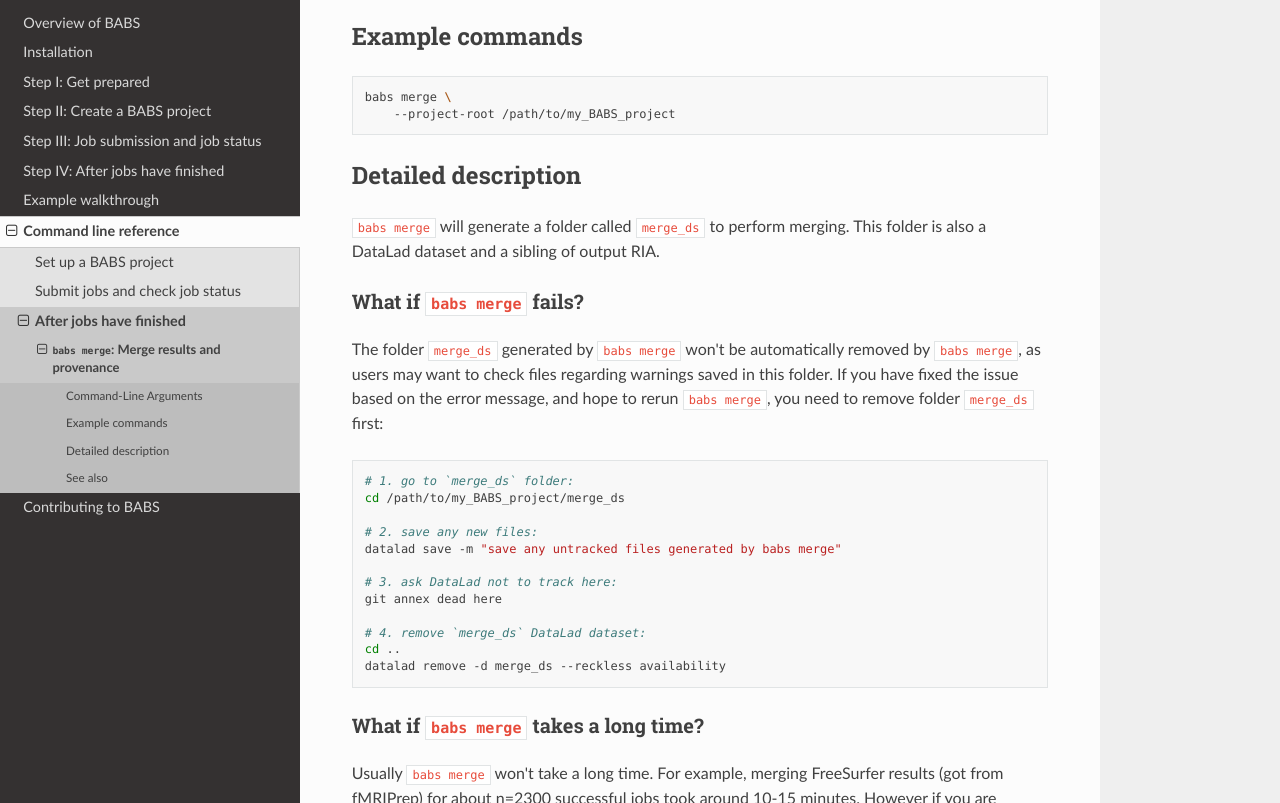
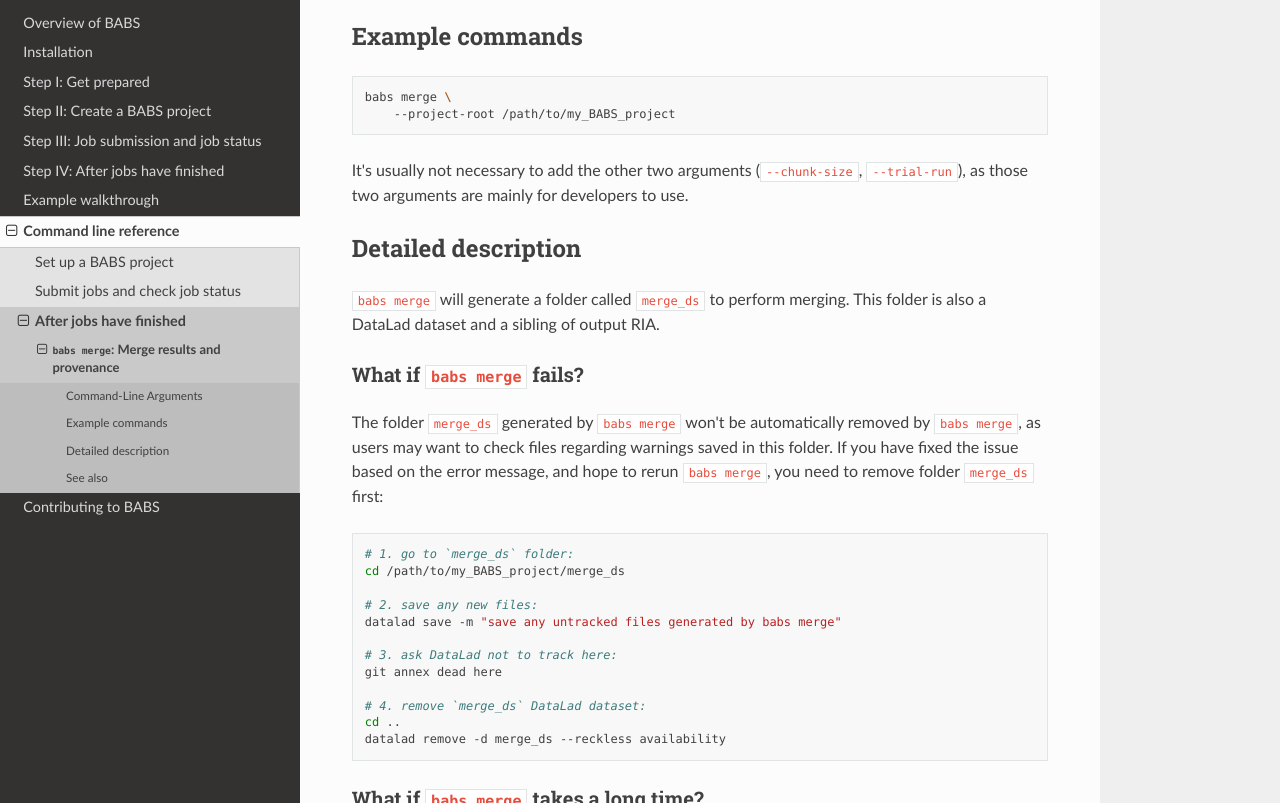
Before and after one commit to PennLINC/babs, a Sphinx documentation site: the page built from docs/babs-merge.rst, in a window 1280 px wide and 900 px high, scrolled down 459 px, cut to the strip 97-900 px from the top of the window. Built offline with Sphinx 7.4.7 and the Read the Docs theme 3.1.0, drawn with Linux system fonts in a browser that asks for light colours; the version number could not be read and is left out.

Commit message:
add back description

```diff
--- a/docs/babs-merge.rst
+++ b/docs/babs-merge.rst
@@ -23,6 +23,8 @@
     babs merge \
         --project-root /path/to/my_BABS_project
 
+It's usually not necessary to add the other two arguments (``--chunk-size``, ``--trial-run``),
+as those two arguments are mainly for developers to use.
 
 **********************
 Detailed description
```
